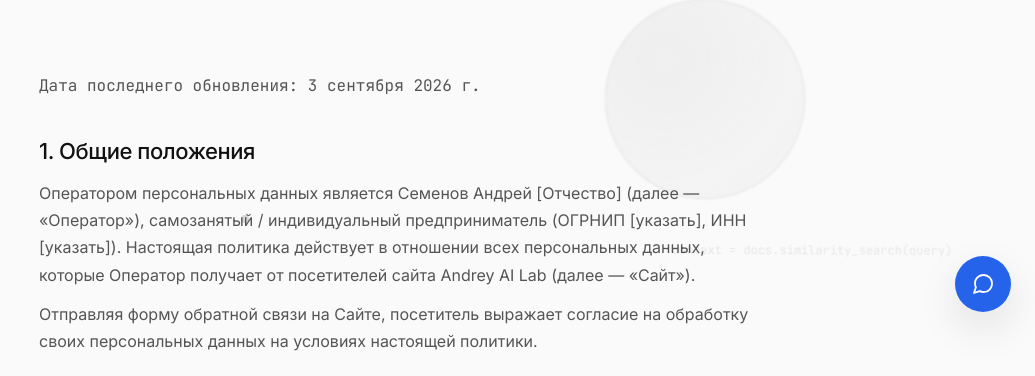
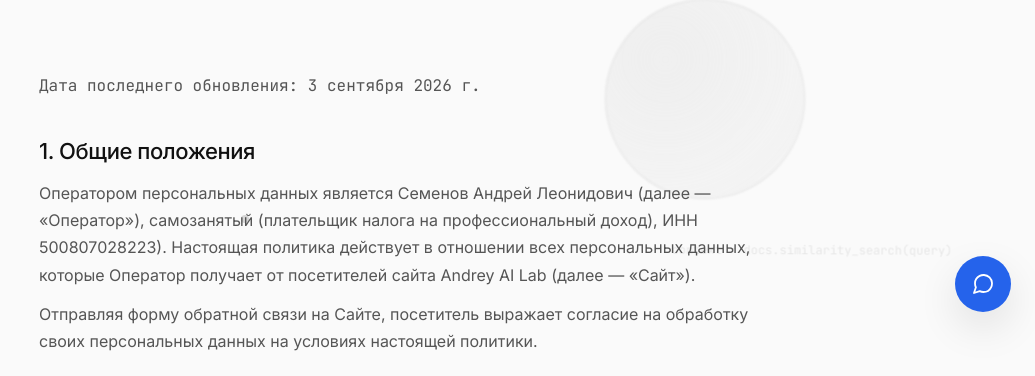
Before and after one commit to semandr72-eng/andrey-ai-lab, a Flask app: page /privacy/ in a window 1280 px wide. Shown: the part 464-840 px from the top of the page, without its empty margins (245-1280 px from the left). Run offline with Flask 3, Linux system fonts and the light colour scheme; some libraries are stand-ins or nearby versions.

Commit message:
Заполнил политику конфиденциальности: ФИО, самозанятый, ИНН

```diff
--- a/templates/privacy.html
+++ b/templates/privacy.html
@@ -25,8 +25,8 @@
 
         <h2>1. Общие положения</h2>
         <p>
-            Оператором персональных данных является Семенов Андрей [Отчество] (далее — «Оператор»),
-            самозанятый / индивидуальный предприниматель (ОГРНИП [указать], ИНН [указать]).
+            Оператором персональных данных является Семенов Андрей Леонидович (далее — «Оператор»),
+            самозанятый (плательщик налога на профессиональный доход), ИНН 500807028223).
             Настоящая политика действует в отношении всех персональных данных, которые Оператор
             получает от посетителей сайта Andrey AI Lab (далее — «Сайт»).
         </p>
@@ -109,7 +109,7 @@
 
         <h2>10. Контакты оператора</h2>
         <p>
-            Семенов Андрей [Отчество]<br>
+            Семенов Андрей Леонидович<br>
             Электронная почта: <a href="mailto:[email]">[email]</a><br>
             Telegram: <a href="https://t.me/a7onoff72">@a7onoff72</a>
         </p>
```
